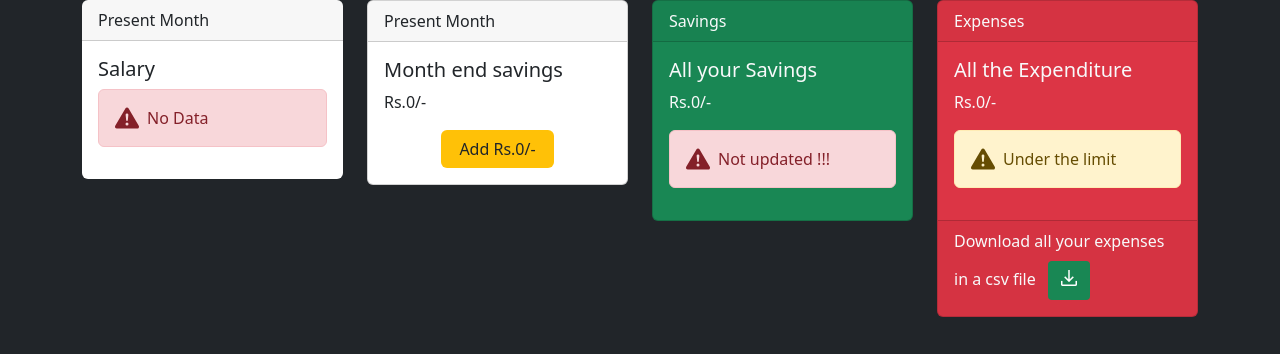
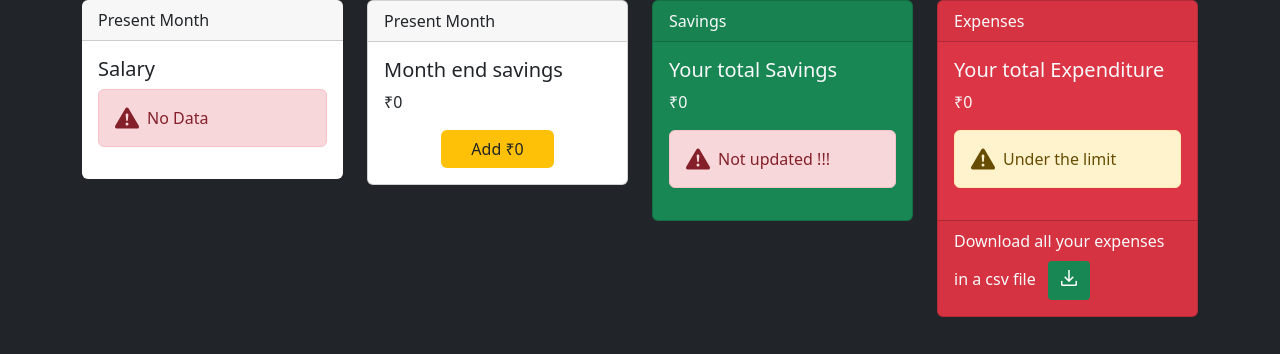
Before and after one commit to varunteja007006/Budget-Django, a Django app: page /all_transactions in a window 1280 px wide. Shown: the part 72-426 px from the top of the page. Run offline with Django 3.2, Linux system fonts and the light colour scheme; data that the repository does not hold is empty.

Commit message:
Minor text changes in templates

```diff
--- a/home/templates/all_transactions.html
+++ b/home/templates/all_transactions.html
@@ -38,7 +38,7 @@
           {% else %}
           <!--If there is salary data-->
           {% comment %} {% if obj_income.first.amount %} {% endcomment %}
-          <p class="card-text">Rs.{{salary}}/-</p>
+          <p class="card-text">₹{{salary}}</p>
           <div
             class="alert alert-success d-flex align-items-center"
             role="alert"
@@ -56,13 +56,13 @@
           </div>
           {% comment %} {% else %}
           <!--If there is no salary data-->
-          <p class="card-text">Rs.0/-</p>
+          <p class="card-text">₹.0/-</p>
           {% endif %} {% endcomment %} {% endif %}
         </div>
       </div>
     </div>
 
-    <!--End of Month data-->
+    <!--Month end savings data-->
     <div class="col">
       <div class="card">
         {% if obj_income|length == 0 %}
@@ -72,8 +72,8 @@
         {% endif %}
         <div class="card-body">
           <h5 class="card-title">Month end savings</h5>
-          <p class="card-text">Rs.{{end_of_month}}/-</p>
-          {% comment %} Form for updating the End of Month if it is not updated
+          <p class="card-text">₹{{end_of_month}}</p>
+          {% comment %} Form for updating the Month end savings if it is not updated
           or created {% endcomment %}
           <form method="POST">
             {% csrf_token %} {% if need_to_update == 'False' %}
@@ -84,28 +84,11 @@
                 class="btn btn-default bg-warning"
                 value="add"
               >
-                Add Rs.{{end_of_month}}/-
+                Add ₹{{end_of_month}}
               </button>
             </div>
             {% elif need_to_update == 'update' %}
-            <div
-              class="alert alert-warning d-flex align-items-center"
-              role="alert"
-            >
-              <svg
-                class="bi flex-shrink-0 me-2"
-                width="24"
-                height="24"
-                role="img"
-                aria-label="Warning:"
-              >
-                <use xlink:href="#exclamation-triangle-fill" />
-              </svg>
-              <div>
-                Please update! End of month is not correct in the Database.
-              </div>
-            </div>
-            {% comment %} Trigger update End of Month Modal {% endcomment %}
+            {% comment %} Trigger update Month end savings Modal {% endcomment %}
             <div class="d-grid gap-2 col-6 mx-auto">
               <button
                 type="button"
@@ -128,7 +111,7 @@
                 <div class="modal-content">
                   <div class="modal-header">
                     <h5 class="modal-title" id="updateModalLabel">
-                      Update the End of Month
+                      Update the Month end savings
                     </h5>
                     <button
                       type="button"
@@ -138,9 +121,10 @@
                     ></button>
                   </div>
                   <div class="modal-body">
-                    Last recorded End of Month amount in database is
-                    <b>Rs.{{end_of_month_noted}}</b>
-                    New End of Month amount is Rs.{{end_of_month}}/-
+                    <p>Last recorded Month end saving in database is
+                    <b>₹{{end_of_month_noted}}</b>.</p>
+                    <p>Your new Month end savings is <b>₹{{end_of_month}}</b></p>
+                    <p>Do you confirm to save <b>₹{{end_of_month}}</b>?</p>
                     <div class="invisible">
                       <input
                         type="number"
@@ -200,10 +202,10 @@
       <div class="card bg-success text-light">
         <div class="card-header">Savings</div>
         <div class="card-body">
-          <h5 class="card-title">All your Savings</h5>
+          <h5 class="card-title">Your total Savings</h5>
           <p class="card-text">
-            {% if total_eom %} Rs.{{total_eom}}/- {% else %}
-            Rs.{{end_of_month}}/- {% endif %}
+            {% if total_eom %} ₹{{total_eom}}{% else %}
+            ₹{{end_of_month}} {% endif %}
           </p>
           {% if need_to_update == 'update' %}
           <div
@@ -263,8 +265,8 @@
       <div class="card bg-danger text-light">
         <div class="card-header">Expenses</div>
         <div class="card-body">
-          <h5 class="card-title">All the Expenditure</h5>
-          <p class="card-text">Rs.{{total_expenses}}/-</p>
+          <h5 class="card-title">Your total Expenditure</h5>
+          <p class="card-text">₹{{total_expenses}}</p>
           {% if total_expenses > end_of_month %}
           <div
             class="alert alert-danger d-flex align-items-center"
--- a/home/templates/dashboard.html
+++ b/home/templates/dashboard.html
@@ -95,7 +95,7 @@
                   {% for obj in obj_income %}
                   <div class="font-monospace border border-light border-1 mb-2 bg-success rounded-1 p-2">
                     <p class="p-0 m-0">Credit: {{obj.name}}</p>
-                    <p class="p-0 m-0">Amount Credited: Rs.{{obj.amount}}/-</p>
+                    <p class="p-0 m-0">Amount Credited: ₹{{obj.amount}}</p>
                     <p class="p-0 m-0">Comments: {{obj.comment}}</p>
                     <p class="d-flex flex-row-reverse p-0 m-0"><span class="badge text-bg-light p-2 mx-1 my-0">{{obj.date}}, {{obj.time}}</span></p>
                   </div>
@@ -149,7 +149,7 @@
                 {% for obj in page_obj %}
                 <div class="text-light font-monospace border border-1 border-light bg-danger mb-2 rounded-1 p-2">
                   <p class="m-0 p-0">Expense: {{obj.name}}</p>
-                  <p class="m-0 p-0">Debited Amount: Rs.{{obj.cost}}/-</p>
+                  <p class="m-0 p-0">Debited Amount: ₹{{obj.cost}}</p>
                   <p class="m-0 p-0">Comments: {{obj.comment}}</p>
                   <p class="d-flex flex-row-reverse p-0 m-0"><span class="badge text-bg-light p-2 mx-1 my-0">{{obj.date}}, {{obj.time}}</span></p>
                 </div>
--- a/home/views.py
+++ b/home/views.py
@@ -126,7 +126,7 @@ def all_transactions(request):
                 return redirect(reverse('home:all-transactions'))
 
         elif 'add' == request.POST.get('submit'):
-            eom_form_obj = models.end_of_month_model(end_of_month=end_of_month)
+            eom_form_obj = End_of_month_model(end_of_month=end_of_month)
             eom_form_obj.save()
             return redirect(reverse('home:all-transactions'))
 
```
Also changed, not shown: other parts of home/templates/all_transactions.html (+26 -6 lines), home/templates/sip.html (+6 -7 lines).
